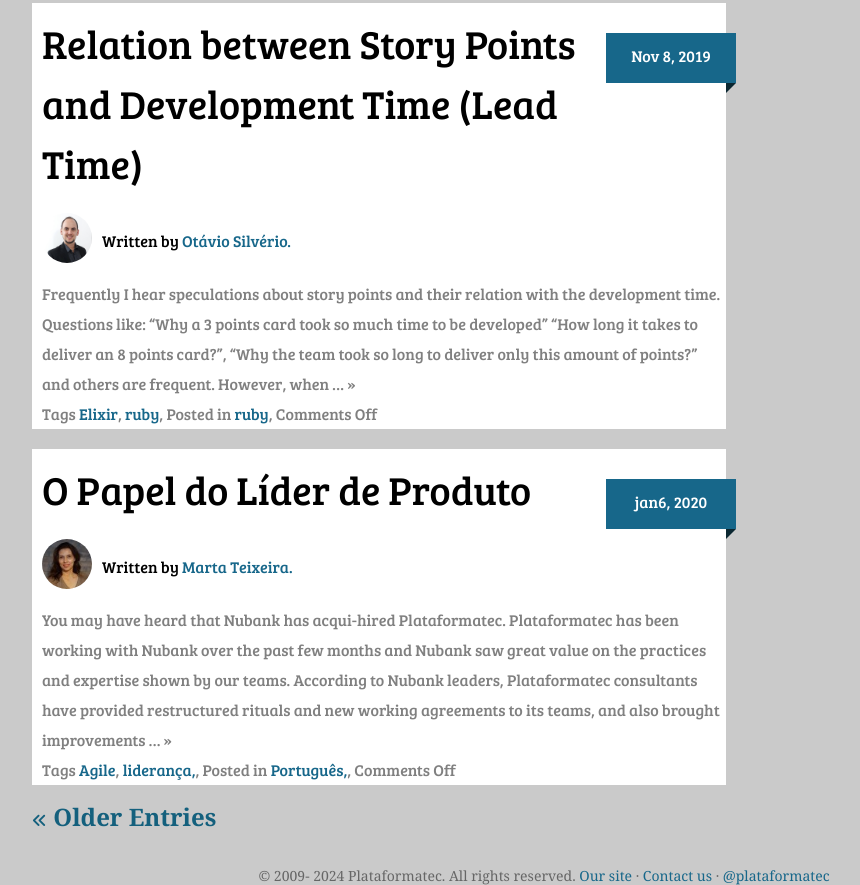
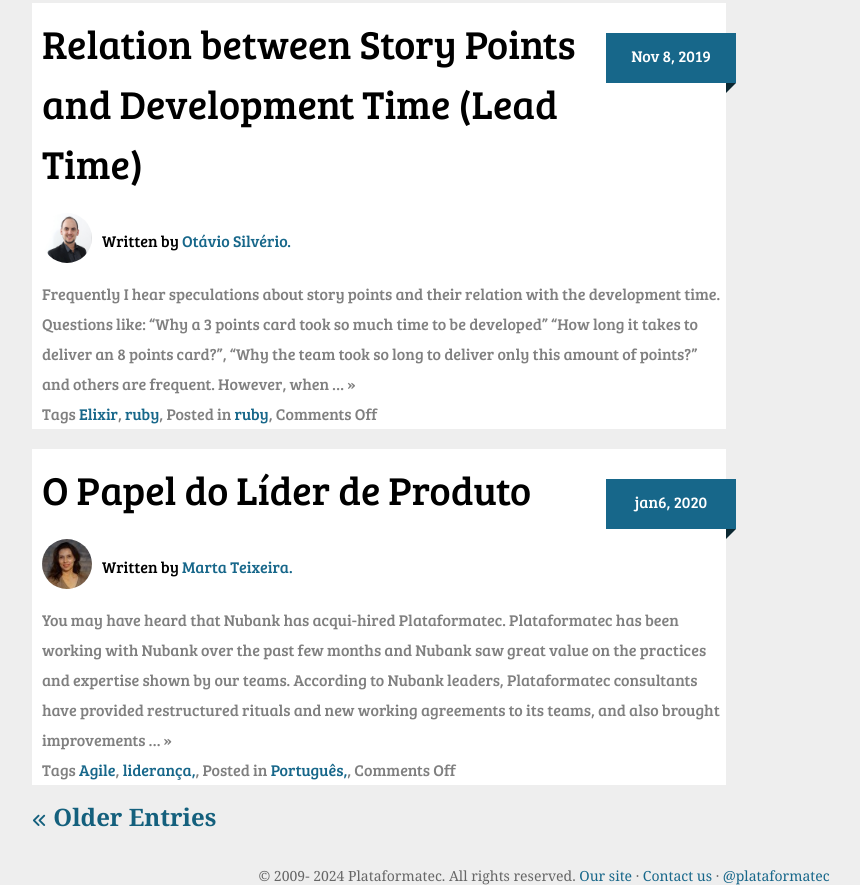
Before and after one commit to NguyenChuong10/f8---fullstack---day6, a plain HTML site: page index.html in a window 1280 px wide. Shown: the part 1878-2763 px from the top of the page, without its empty margins (96-956 px from the left). Drawn offline with Linux system fonts and the light colour scheme.

Commit message:
baitapbuoi6

```diff
--- a/css/styles.css
+++ b/css/styles.css
@@ -6,7 +6,7 @@
 
 body{
     font-family: "Bree Serif", serif;
-    background-color: #cacaca;
+    background-color: #eeeeee;
 }
 input{
     font-family: inherit;
@@ -121,7 +121,7 @@ input{
     display: flex;
     width: 80%;
     min-height: 100px;
-    background-color: #cacaca;
+    background-color: #eeeeee;
     margin-left:auto;
     margin-right:auto;
     gap:30px;
@@ -132,7 +132,7 @@ input{
     flex-direction: column;
     width:70%;
     height: 100%;
-    background-color:cacaca;
+    background-color:#eeeeee;
     row-gap: 20px;
 }
 
@@ -288,7 +288,7 @@ input{
     padding-top: 20px;
     width: 80%;
     height: 100px;
-    background-color:  #cacaca;
+    background-color: #eeeeee;
     margin: auto;
 }
 
```
